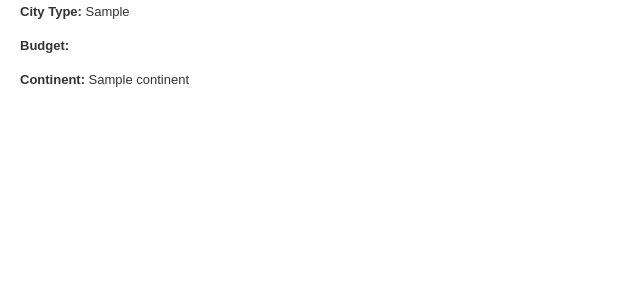
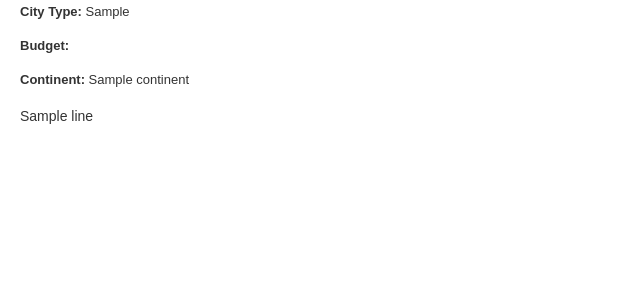
Before and after one commit to shathaabdul/tripbrain, a Django app: template travel_recommendations/templates/travel_recommendations/plan_pdf.html in a window 1280 px wide. Shown: the part 183-483 px from the top of the page, without its empty margins (0-640 px from the left). Run offline with Django 5.2, Linux system fonts and the light colour scheme; the template is opened without the code that fills it: most values are stand-ins (such as "Sample title", 1, 10 or a date in 2020).

Commit message:
Fix PDF template to show GPT travel plan

```diff
--- a/travel_recommendations/templates/travel_recommendations/plan_pdf.html
+++ b/travel_recommendations/templates/travel_recommendations/plan_pdf.html
@@ -24,6 +24,7 @@
         .section-title {
             font-size: 18px;
             font-weight: bold;
+            margin-top: 20px;
             margin-bottom: 10px;
             border-bottom: 1px solid #ccc;
             padding-bottom: 4px;
@@ -41,10 +42,6 @@
 
         a:hover {
             text-decoration: underline;
-        }
-
-        ul {
-            margin-top: 0;
         }
 
         .day {
@@ -68,7 +65,6 @@
             {% elif preferences.budget == '>5000' %} Luxury (Over $5,000)
             {% endif %}
         </p>
-
         <p><strong>Continent:</strong> {{ preferences.continent }}</p>
     </div>
 
@@ -76,14 +72,12 @@
         {% for line in plan.splitlines %}
             {% if line|length == 0 %}
                 <br>
-            {% elif '**' in line or '*' in line %}
-                <div class="section-title">{{ line|cut:"*" }}</div>
+            {% elif "**" in line or "*" in line %}
+                <div class="section-title">{{ line|striptags|cut:"*" }}</div>
             {% elif line|slice:":4" == "Day " %}
                 <p class="day">{{ line }}</p>
-            {% elif line|slice:":2"|add:line|length|stringformat:"s"|slice:"-1" == ". " %}
-                <!-- <p>{{ line }}</p> -->
             {% else %}
-                <!-- <p>{{ line }}</p> -->
+                <p>{{ line|safe }}</p>
             {% endif %}
         {% endfor %}
     </div>
```
